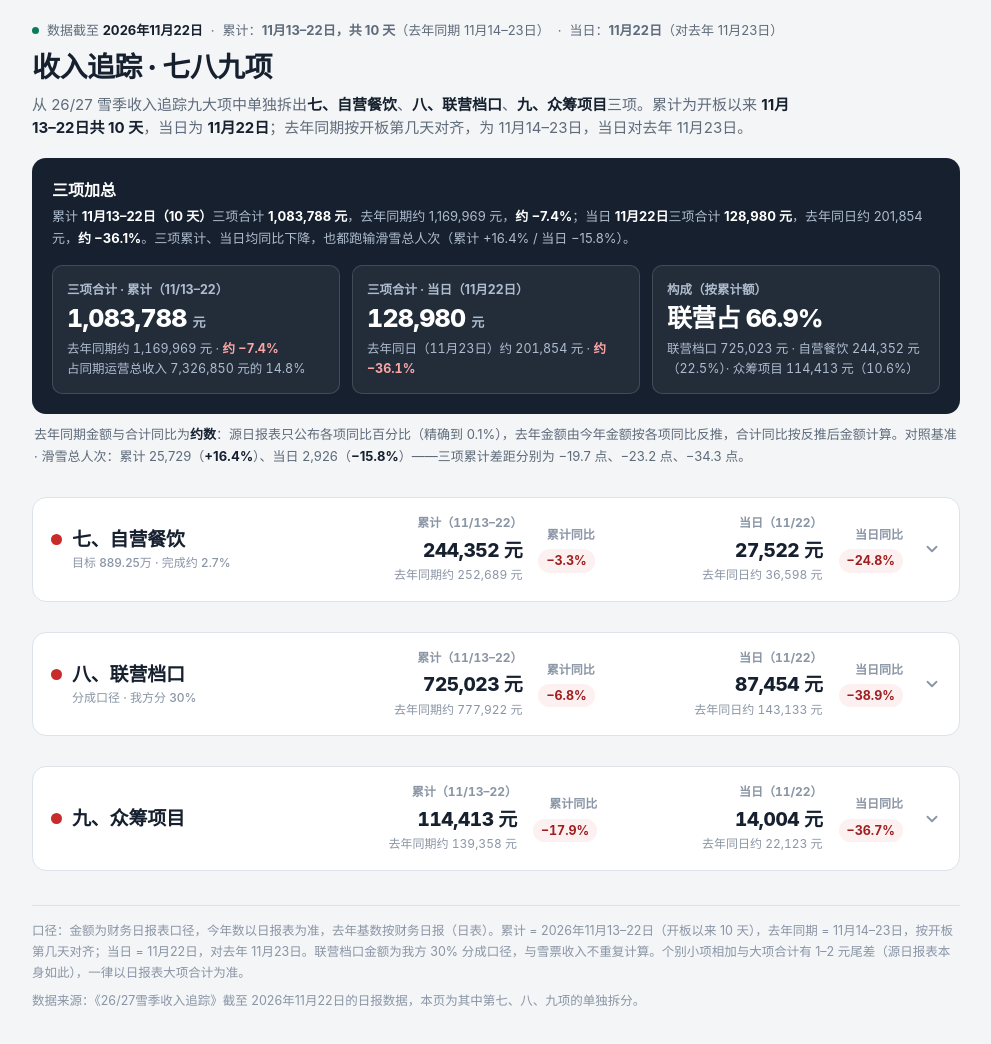
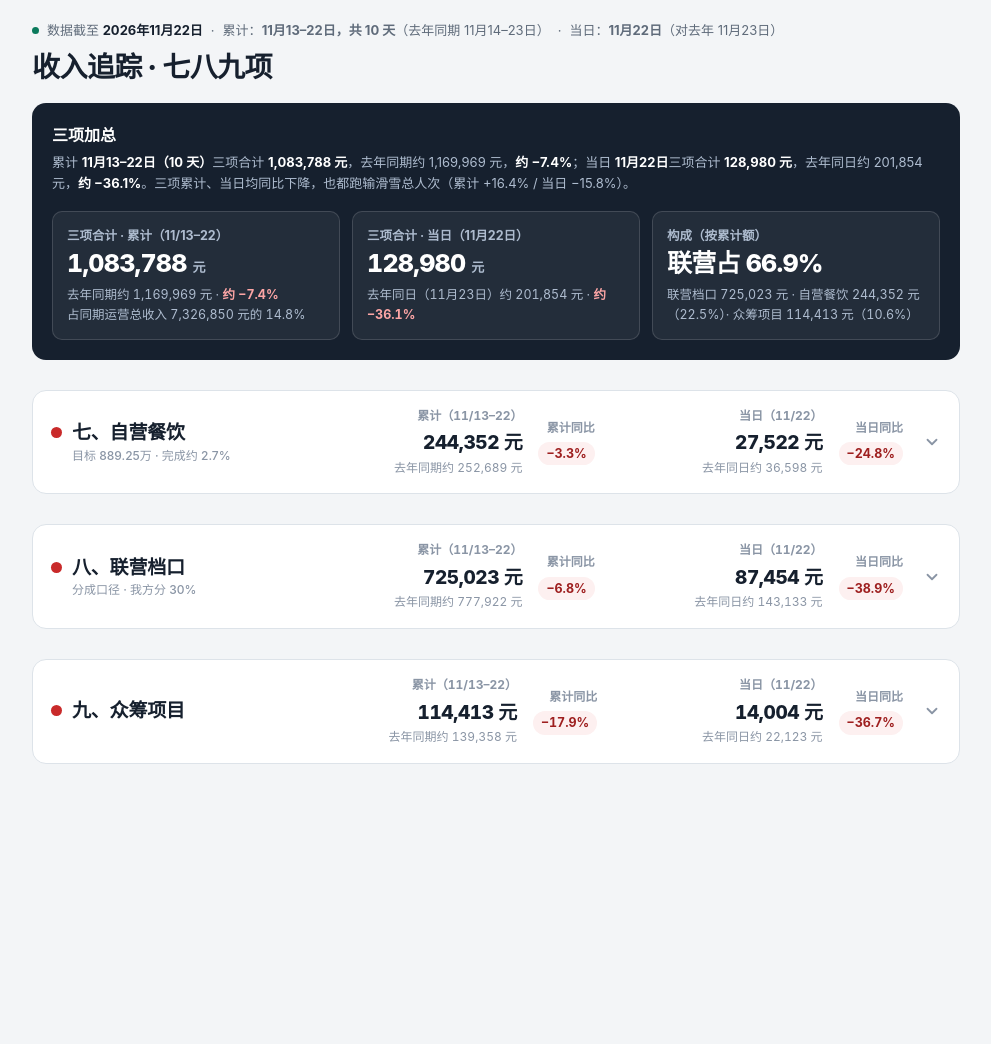
Before and after one commit to tianyi2014/revenue-789, a plain HTML site: page index.html in a window 1280 px wide. Shown: the whole page, without its empty margins (144-1135 px from the left). After the commit the page ends 812 px from the top, so only its background shows below. Drawn offline with Linux system fonts and the light colour scheme.

Commit message:
Replace index.html with final cleaned-up version (items 7, 8, 9 only)

```diff
--- a/index.html
+++ b/index.html
@@ -133,7 +133,6 @@
       </div>
 
       <h1>收入追踪 · 七八九项</h1>
-      <p class="lede">从 26/27 雪季收入追踪九大项中单独拆出<strong>七、自营餐饮</strong>、<strong>八、联营档口</strong>、<strong>九、众筹项目</strong>三项。累计为开板以来 <strong>11月13–22日共 10 天</strong>，当日为 <strong>11月22日</strong>；去年同期按开板第几天对齐，为 11月14–23日，当日对去年 11月23日。</p>
 
       <!-- 开头总览：三项加总与去年同期对比 -->
       <div class="hero">
@@ -157,8 +156,6 @@
           </div>
         </div>
       </div>
-
-      <p class="note">去年同期金额与合计同比为<b>约数</b>：源日报表只公布各项同比百分比（精确到 0.1%），去年金额由今年金额按各项同比反推，合计同比按反推后金额计算。对照基准 · 滑雪总人次：累计 25,729（<b>+16.4%</b>）、当日 2,926（<b>−15.8%</b>）——三项累计差距分别为 −19.7 点、−23.2 点、−34.3 点。</p>
 
       <!-- 七、自营餐饮 -->
       <section aria-label="七、自营餐饮">
@@ -293,7 +290,7 @@
           <div class="sub-list">
             <div class="sub-head"><span>小项</span><span style="text-align:right">累计（下行 = 当日）</span><span>累计同比 / 当日同比</span><span>累计同比走势</span></div>
             <div class="sub-row">
-              <span class="biz">超市 · 北美星空冬奥村<small>占本项 66.0%</small></span>
+              <span class="biz">超市 · 北美星空冬奥村</span>
               <span class="amt">75,466<small> 元</small><span class="day">当日 9,327 元</span></span>
               <span class="yoyc">−16.4%<span class="d2">当日 −37.7%</span></span>
               <span class="chart-cell"><span class="chart" style="display:block"><span class="zero"></span><span class="bar r" style="left:41.8%;width:8.2%"></span></span><span class="chart-cap">累计 −16.4%</span></span>
@@ -314,10 +311,6 @@
         </details>
       </section>
 
-      <footer>
-        <p>口径：金额为财务日报表口径，今年数以日报表为准，去年基数按财务日报（日表）。累计 = 2026年11月13–22日（开板以来 10 天），去年同期 = 11月14–23日，按开板第几天对齐；当日 = 11月22日，对去年 11月23日。联营档口金额为我方 30% 分成口径，与雪票收入不重复计算。个别小项相加与大项合计有 1–2 元尾差（源日报表本身如此），一律以日报表大项合计为准。</p>
-        <p>数据来源：《26/27雪季收入追踪》截至 2026年11月22日的日报数据，本页为其中第七、八、九项的单独拆分。</p>
-      </footer>
     </div>
   </body>
 </html>
```
